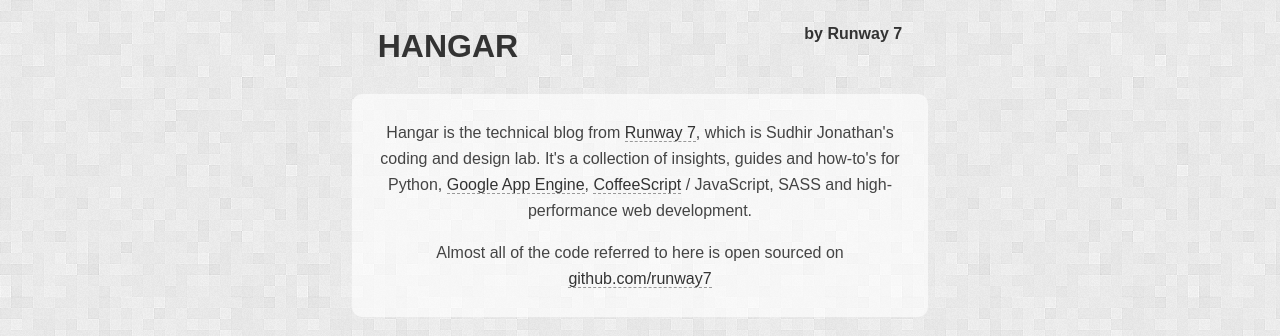
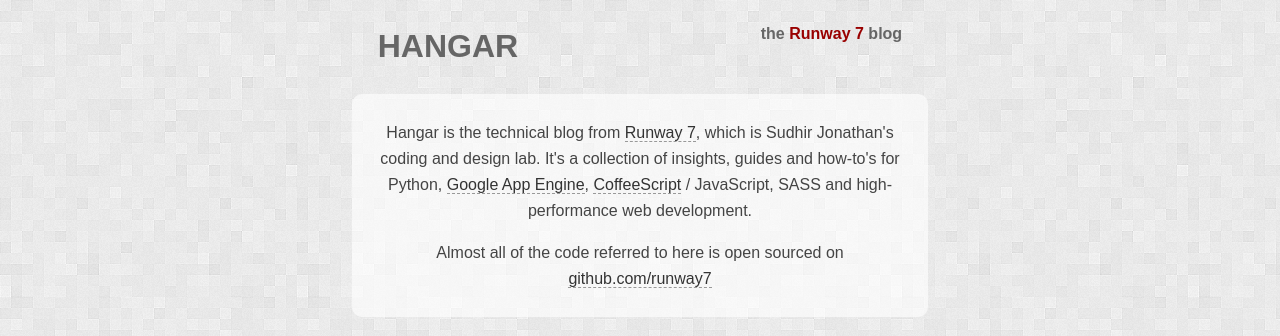
Before and after one commit to runway7/beacon.old, a Python web app: template app/templates/index.html in a window 1280 px wide. Shown: the top 336 px of the page. Run offline with Jinja, Linux system fonts and the light colour scheme; the template is opened without the code that fills it, so the values that code supplies are empty; some libraries are stand-ins or nearby versions.

Commit message:
Minor styling changes

```diff
--- a/app/css/sass/screen.scss
+++ b/app/css/sass/screen.scss
@@ -1,6 +1,9 @@
 @import "normalize";
 @import "compass/css3";
 @import "pygments-themes/github";
+
+$c1: #900;
+$c2: #038;
 
 body{
   font-size: 16px;
@@ -30,6 +33,7 @@
 header{
   position: relative;
   h1, h2, h3, h4, h5, h6 {
+    color: #666;
     display: inline-block;
     font-family: 'Play', sans-serif;
   }
@@ -40,6 +44,9 @@
     position: absolute;
     top: 0;
     right: 1.618em;
+    a {
+      color: $c1;
+    }
   }
   p {
     margin-top: 0;
--- a/app/css/stylesheets/screen.css
+++ b/app/css/stylesheets/screen.css
@@ -814,7 +814,7 @@
 }
 
 /* Literal.Number.Integer.Long */
-/* line 5, ../sass/screen.scss */
+/* line 8, ../sass/screen.scss */
 body {
   font-size: 16px;
   font-family: 'Ubuntu', sans-serif;
@@ -823,28 +823,28 @@
   background: url(/stylesheets/images/bright_squares.png) fixed;
 }
 
-/* line 13, ../sass/screen.scss */
+/* line 16, ../sass/screen.scss */
 h1, h2, h3, h4, h5, h6 {
   color: #333;
 }
 
-/* line 17, ../sass/screen.scss */
+/* line 20, ../sass/screen.scss */
 a {
   text-decoration: none;
   color: inherit;
 }
-/* line 20, ../sass/screen.scss */
+/* line 23, ../sass/screen.scss */
 a:visited, a:active, a:hover {
   color: inherit;
 }
 
-/* line 25, ../sass/screen.scss */
+/* line 28, ../sass/screen.scss */
 #container {
   margin: auto;
   width: 36em;
 }
 
-/* line 30, ../sass/screen.scss */
+/* line 33, ../sass/screen.scss */
 header {
   position: relative;
   padding: 0.8em 1.61em;
@@ -859,31 +859,36 @@
   -o-border-bottom-right-radius: 0.5em;
   border-bottom-right-radius: 0.5em;
 }
-/* line 32, ../sass/screen.scss */
+/* line 35, ../sass/screen.scss */
 header h1, header h2, header h3, header h4, header h5, header h6 {
+  color: #666;
   display: inline-block;
   font-family: 'Play', sans-serif;
 }
-/* line 36, ../sass/screen.scss */
+/* line 40, ../sass/screen.scss */
 header h1 {
   text-transform: uppercase;
 }
-/* line 39, ../sass/screen.scss */
+/* line 43, ../sass/screen.scss */
 header .byline {
   position: absolute;
   top: 0;
   right: 1.618em;
 }
-/* line 44, ../sass/screen.scss */
+/* line 47, ../sass/screen.scss */
+header .byline a {
+  color: #990000;
+}
+/* line 51, ../sass/screen.scss */
 header p {
   margin-top: 0;
 }
-/* line 49, ../sass/screen.scss */
+/* line 56, ../sass/screen.scss */
 header a {
   border-bottom: none;
 }
 
-/* line 54, ../sass/screen.scss */
+/* line 61, ../sass/screen.scss */
 pre, code {
   background: rgba(230, 230, 230, 0.381);
   padding: 0.15em 0.3em 0.15em 0.4em;
@@ -895,7 +900,7 @@
   font-family: 'Ubuntu Mono', monospace;
 }
 
-/* line 62, ../sass/screen.scss */
+/* line 69, ../sass/screen.scss */
 pre {
   -webkit-border-radius: 0.5em;
   -moz-border-radius: 0.5em;
@@ -906,7 +911,7 @@
   display: block;
   overflow-x: auto;
 }
-/* line 67, ../sass/screen.scss */
+/* line 74, ../sass/screen.scss */
 pre > code {
   line-height: 1.5em;
   background: none;
@@ -915,33 +920,33 @@
   white-space: pre;
 }
 
-/* line 76, ../sass/screen.scss */
+/* line 83, ../sass/screen.scss */
 footer {
   text-align: center;
   margin: 2.618em;
 }
 
-/* line 82, ../sass/screen.scss */
+/* line 89, ../sass/screen.scss */
 .post a, .intro a {
   text-decoration: none;
   color: #333;
   border-bottom: thin dashed #999;
 }
-/* line 86, ../sass/screen.scss */
+/* line 93, ../sass/screen.scss */
 .post a:visited, .intro a:visited {
   color: #333;
 }
 
-/* line 92, ../sass/screen.scss */
+/* line 99, ../sass/screen.scss */
 .post-list, .intro {
   margin-bottom: 1.618em;
 }
 
-/* line 96, ../sass/screen.scss */
+/* line 103, ../sass/screen.scss */
 .post-list {
   padding: 0;
 }
-/* line 98, ../sass/screen.scss */
+/* line 105, ../sass/screen.scss */
 .post-list .post-li {
   cursor: pointer;
   -webkit-transition-property: background;
@@ -957,12 +962,12 @@
   position: relative;
   border-bottom: thin solid #ccc;
 }
-/* line 107, ../sass/screen.scss */
+/* line 114, ../sass/screen.scss */
 .post-list .post-li .title {
   margin: 0;
   color: #900;
 }
-/* line 111, ../sass/screen.scss */
+/* line 118, ../sass/screen.scss */
 .post-list .post-li .arrow {
   position: absolute;
   top: 0.081em;
@@ -985,20 +990,20 @@
   -moz-transition-timing-function: ease-in-out;
   transition-timing-function: ease-in-out;
 }
-/* line 123, ../sass/screen.scss */
+/* line 130, ../sass/screen.scss */
 .post-list .post-li .tags {
   text-transform: uppercase;
   position: absolute;
   bottom: 0.618em;
   right: 1.618em;
 }
-/* line 128, ../sass/screen.scss */
+/* line 135, ../sass/screen.scss */
 .post-list .post-li .tags .tag {
   font-size: 0.8em;
   color: #038;
   margin-left: 0.381em;
 }
-/* line 135, ../sass/screen.scss */
+/* line 142, ../sass/screen.scss */
 .post-list .post-li:first-child {
   -webkit-border-radius-topleft: 0.618em;
   -moz-border-top-left-radius: 0.618em;
@@ -1011,7 +1016,7 @@
   -o-border-top-right-radius: 0.618em;
   border-top-right-radius: 0.618em;
 }
-/* line 138, ../sass/screen.scss */
+/* line 145, ../sass/screen.scss */
 .post-list .post-li:last-child {
   -webkit-border-radius-bottomleft: 0.618em;
   -moz-border-bottom-left-radius: 0.618em;
@@ -1025,11 +1030,11 @@
   border-bottom-right-radius: 0.618em;
   border-bottom: none;
 }
-/* line 142, ../sass/screen.scss */
+/* line 149, ../sass/screen.scss */
 .post-list .post-li:hover {
   background: rgba(255, 255, 255, 0.818);
 }
-/* line 143, ../sass/screen.scss */
+/* line 150, ../sass/screen.scss */
 .post-list .post-li:hover .arrow {
   -webkit-transform: translateX(0);
   -moz-transform: translateX(0);
@@ -1043,7 +1048,7 @@
   opacity: 1;
 }
 
-/* line 153, ../sass/screen.scss */
+/* line 160, ../sass/screen.scss */
 .intro {
   -webkit-border-radius: 0.618em;
   -moz-border-radius: 0.618em;
@@ -1056,7 +1061,7 @@
   padding: 0.61em 1.61em;
 }
 
-/* line 161, ../sass/screen.scss */
+/* line 168, ../sass/screen.scss */
 .post {
   padding: 0.8em 2.61em;
   background: rgba(255, 255, 255, 0.618);
@@ -1067,16 +1072,16 @@
   border-radius: 0.618em;
   position: relative;
 }
-/* line 162, ../sass/screen.scss */
+/* line 169, ../sass/screen.scss */
 .post h1, .post h2, .post h3, .post h4, .post h5, .post h6 {
   line-height: 1.4em;
   color: #900;
 }
-/* line 166, ../sass/screen.scss */
+/* line 173, ../sass/screen.scss */
 .post a {
   color: #038;
 }
-/* line 173, ../sass/screen.scss */
+/* line 180, ../sass/screen.scss */
 .post .date, .post .tags {
   position: absolute;
   padding: 0.618em;
@@ -1100,15 +1105,15 @@
   box-sizing: border-box;
   -moz-box-sizing: border-box;
 }
-/* line 185, ../sass/screen.scss */
+/* line 192, ../sass/screen.scss */
 .post .date {
   top: 2.618em;
 }
-/* line 188, ../sass/screen.scss */
+/* line 195, ../sass/screen.scss */
 .post .tags {
   top: 6.618em;
 }
-/* line 190, ../sass/screen.scss */
+/* line 197, ../sass/screen.scss */
 .post .tags .tag {
   text-transform: uppercase;
   font-size: 0.8em;
--- a/app/templates/base.html
+++ b/app/templates/base.html
@@ -8,24 +8,19 @@
   <meta name="viewport" content="width=device-width,initial-scale=1">
   <link href="/stylesheets/screen.css" media="screen, projection" rel="stylesheet" type="text/css" />
   <script type="text/javascript">
-
     var _gaq = _gaq || [];
     _gaq.push(['_setAccount', 'UA-940809-16']);
     _gaq.push(['_trackPageview']);
-
-    (function() {
-      var ga = document.createElement('script'); ga.type = 'text/javascript'; ga.async = true;
-      ga.src = ('https:' == document.location.protocol ? 'https://ssl' : 'http://www') + '.google-analytics.com/ga.js';
-      var s = document.getElementsByTagName('script')[0]; s.parentNode.insertBefore(ga, s);
-    })();
-
+    var WebFontConfig = {
+      google: { families: [ 'Ubuntu:400,700,400italic,700italic:latin','Ubuntu+Mono:400,700,400italic,700italic', 'Play:400,700'] }
+    };
   </script>
 </head>
 <body>
   <div id="container">
     <header>
       <a href="/"><h1>Hangar</h1></a>
-      <a href="http://www.runway7.net"><h4 class="byline">by Runway 7</h4></a>
+      <h4 class="byline">the <a href="http://www.runway7.net">Runway 7</a> blog</h4>
     </header>
     <div id="main" role="main">
       {% block content %}{% endblock %}
@@ -36,17 +31,17 @@
     </footer>
   </div>
   <script type="text/javascript">
-    WebFontConfig = {
-      google: { families: [ 'Ubuntu:400,700,400italic,700italic:latin','Ubuntu+Mono:400,700,400italic,700italic', 'Play:400,700'] }
-    };
+    (function() {
+      var ga = document.createElement('script'); ga.type = 'text/javascript'; ga.async = true;
+      ga.src = ('https:' == document.location.protocol ? 'https://ssl' : 'http://www') + '.google-analytics.com/ga.js';
+      var s = document.getElementsByTagName('script')[0]; s.parentNode.insertBefore(ga, s);
+    })();
     (function() {
       var wf = document.createElement('script');
-      wf.src = ('https:' == document.location.protocol ? 'https' : 'http') +
-        '://ajax.googleapis.com/ajax/libs/webfont/1.0.22/webfont.js';
-      wf.type = 'text/javascript';
-      wf.async = 'true';
-      var s = document.getElementsByTagName('script')[0];
-      s.parentNode.insertBefore(wf, s);
-    })(); </script>
+      wf.src = ('https:' == document.location.protocol ? 'https' : 'http') + '://ajax.googleapis.com/ajax/libs/webfont/1.0.22/webfont.js';
+      wf.type = 'text/javascript'; wf.async = 'true';
+      var s = document.getElementsByTagName('script')[0]; s.parentNode.insertBefore(wf, s);
+    })();
+  </script>
 </body>
 </html>
```
